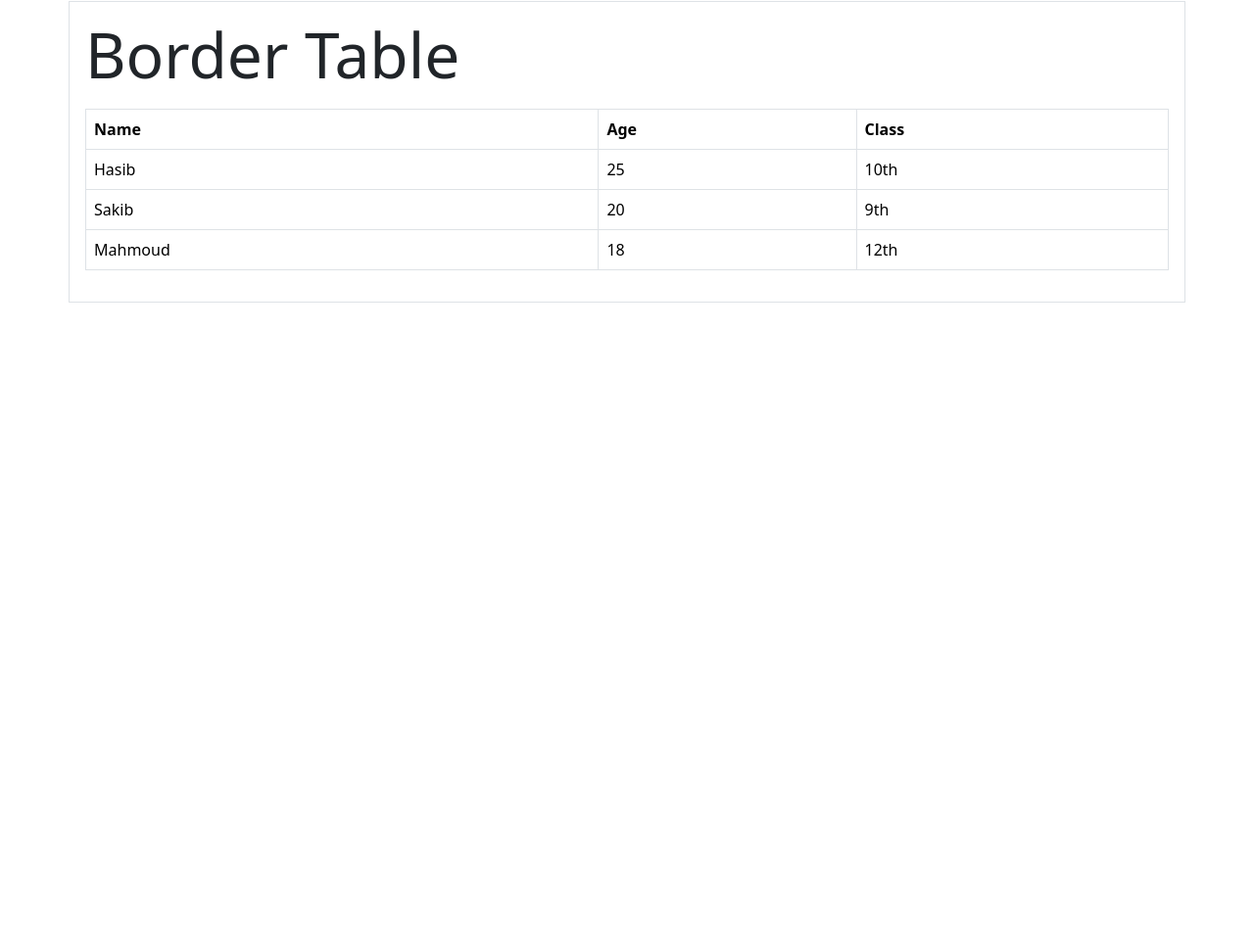
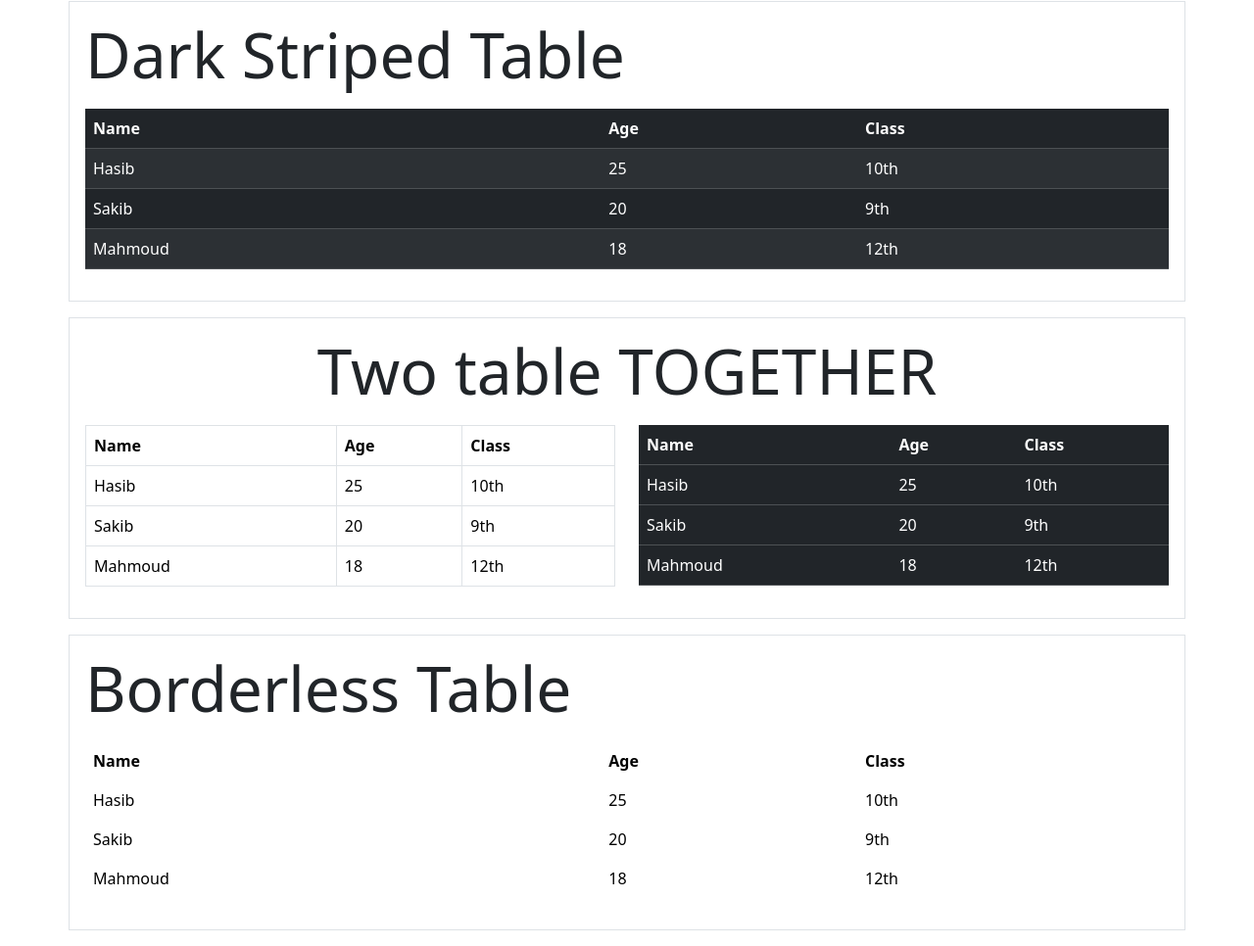
Before and after one commit to Hasib2202/Bootstrap_5, a plain HTML site: page Bootstrap Learning/BS5Table.html in a window 1280 px wide. Shown: the part 1630-2596 px from the top of the page at 98% size. Before the commit the page ends 1955 px from the top, so only its background shows below. Drawn offline with nearby package versions, Linux system fonts and the light colour scheme.

Commit message:
Update BS5Table.html

```diff
--- a/Bootstrap Learning/BS5Table.html
+++ b/Bootstrap Learning/BS5Table.html
@@ -168,8 +168,100 @@
     </div>
 
     <div class="container border my-3 p-3">
-        <p class="display-3">Border Table</p>
-        <table class="table table-bordered">
+        <p class="display-3">Dark Striped Table</p>
+        <table class="table table-dark table-striped">
+            <thead>
+                <tr>
+                    <th>Name</th>
+                    <th>Age</th>
+                    <th>Class</th>
+                </tr>
+            </thead>
+            <tbody>
+                <tr>
+                    <td>Hasib</td>
+                    <td>25</td>
+                    <td>10th</td>
+                </tr>
+                <tr>
+                    <td>Sakib</td>
+                    <td>20</td>
+                    <td>9th</td>
+                </tr>
+                <tr>
+                    <td>Mahmoud</td>
+                    <td>18</td>
+                    <td>12th</td>
+                </tr>
+            </tbody>
+        </table>
+    </div>
+
+    <div class="container border p-3 my-3">
+        <p class="text-center display-3">Two table TOGETHER</p>
+        <div class="row">
+            <div class="col-sm-6">
+                <table class="table table-bordered table-hover">
+                    <thead>
+                        <tr>
+                            <th>Name</th>
+                            <th>Age</th>
+                            <th>Class</th>
+                        </tr>
+                    </thead>
+                    <tbody>
+                        <tr>
+                            <td>Hasib</td>
+                            <td>25</td>
+                            <td>10th</td>
+                        </tr>
+                        <tr>
+                            <td>Sakib</td>
+                            <td>20</td>
+                            <td>9th</td>
+                        </tr>
+                        <tr>
+                            <td>Mahmoud</td>
+                            <td>18</td>
+                            <td>12th</td>
+                        </tr>
+                    </tbody>
+                </table>
+            </div>
+            <div class="col-sm-6">
+                <table class="table table-dark table-hover">
+                    <thead>
+                        <tr>
+                            <th>Name</th>
+                            <th>Age</th>
+                            <th>Class</th>
+                        </tr>
+                    </thead>
+                    <tbody>
+                        <tr>
+                            <td>Hasib</td>
+                            <td>25</td>
+                            <td>10th</td>
+                        </tr>
+                        <tr>
+                            <td>Sakib</td>
+                            <td>20</td>
+                            <td>9th</td>
+                        </tr>
+                        <tr>
+                            <td>Mahmoud</td>
+                            <td>18</td>
+                            <td>12th</td>
+                        </tr>
+                    </tbody>
+                </table>
+            </div>
+        </div>
+    </div>
+
+    <div class="container border my-3 p-3">
+        <p class="display-3">Borderless Table</p>
+        <table class="table table-borderless table-hover">
             <thead>
                 <tr>
                     <th>Name</th>
@@ -198,5 +290,7 @@
     </div>
 
 
+
+
 </body>
 </html>
```
